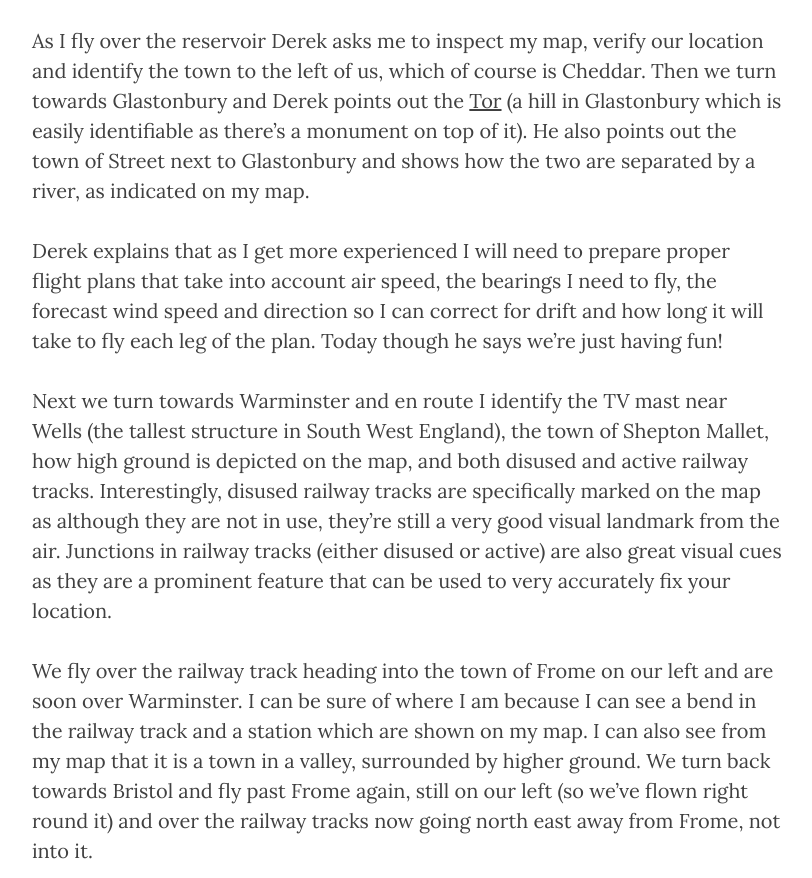
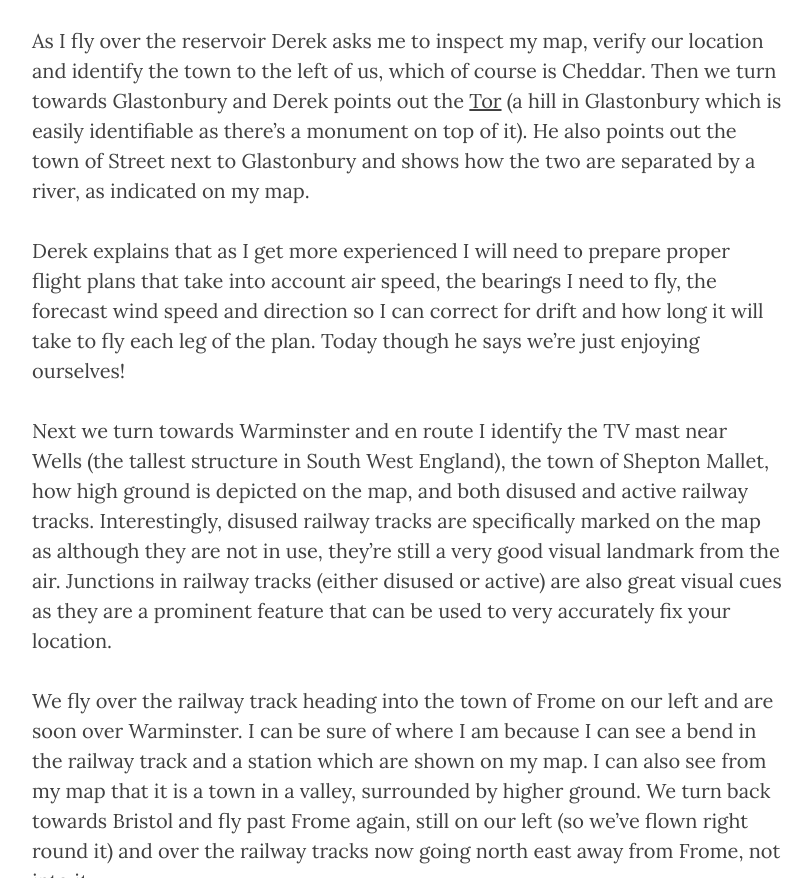
Before and after one commit to AnturGyffrous/hedfan.uk, a Jekyll site: the page built from _posts/2016-01-23-day-30-lesson16-warminster-navigation-exercise.md, in a window 1280 px wide and 900 px high, scrolled down 1895 px, cut to the strip 22-900 px from the top of the window. Shown: the whole strip, without its empty margins (233-1045 px from the left). Built offline with Jekyll 4.4.1, drawn with Linux system fonts in a browser that asks for light colours; nearby versions of some CDN libraries; comment, search, counter and statistics services are not loaded.

Commit message:
Update comment from Derek to reflect what was said in video.

```diff
--- a/_posts/2016-01-23-day-30-lesson16-warminster-navigation-exercise.md
+++ b/_posts/2016-01-23-day-30-lesson16-warminster-navigation-exercise.md
@@ -50,7 +50,7 @@ separated by a river, as indicated on my map.
 Derek explains that as I get more experienced I will need to prepare proper flight plans
 that take into account air speed, the bearings I need to fly, the forecast wind speed and
 direction so I can correct for drift and how long it will take to fly each leg of the
-plan. Today though he says we're just having fun!
+plan. Today though he says we're just enjoying ourselves!
 
 Next we turn towards Warminster and en route I identify the TV mast near Wells (the
 tallest structure in South West England), the town of Shepton Mallet, how high ground is
```
